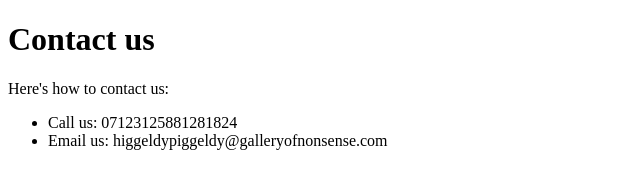
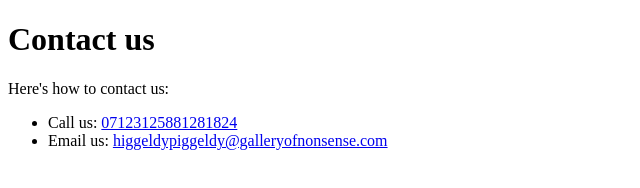
Before and after one commit to kclddh-7aavdm14-2020/week-3-fix-the-gallery-of-nonsense-danielbower, a plain HTML site: page Contact.html in a window 1280 px wide. Shown: the whole page, without its empty margins (0-640 px from the left). Drawn offline with Linux system fonts and the light colour scheme.

Commit message:
Updated some bad file names, finished all the pages in the root.

```diff
--- a/Contact.html
+++ b/Contact.html
@@ -8,14 +8,9 @@
         <h1>Contact us</h1>
 
         <p>Here's how to contact us:</p>
-
-        <!-- The contact details need to be linked using the appropriate scheme (mailto: and tel:)
-            See:
-            https://developer.mozilla.org/en-US/docs/Web/HTML/Element/a
-        -->
         <ul>
-            <li>Call us: 07123125881281824 </li>
-            <li>Email us: higgeldypiggeldy@galleryofnonsense.com</li>
+            <li>Call us: <a href="tel:07123125881281824">07123125881281824</a></li>
+            <li>Email us: <a href="mailto:higgeldypiggeldy@galleryofnonsense.com">higgeldypiggeldy@galleryofnonsense.com</a></li>
         </ul>
     </body>
 </html>
```
Also changed, not shown: about.html (+2 -3 lines), media/img/samuel-pilchard.webp (renamed from media/img/Samuel Pilchard.webp), people/samuel-p.html (renamed from people/SamuelP.html), people/the-black-knight.html (renamed from people/The Black Knight.html).
